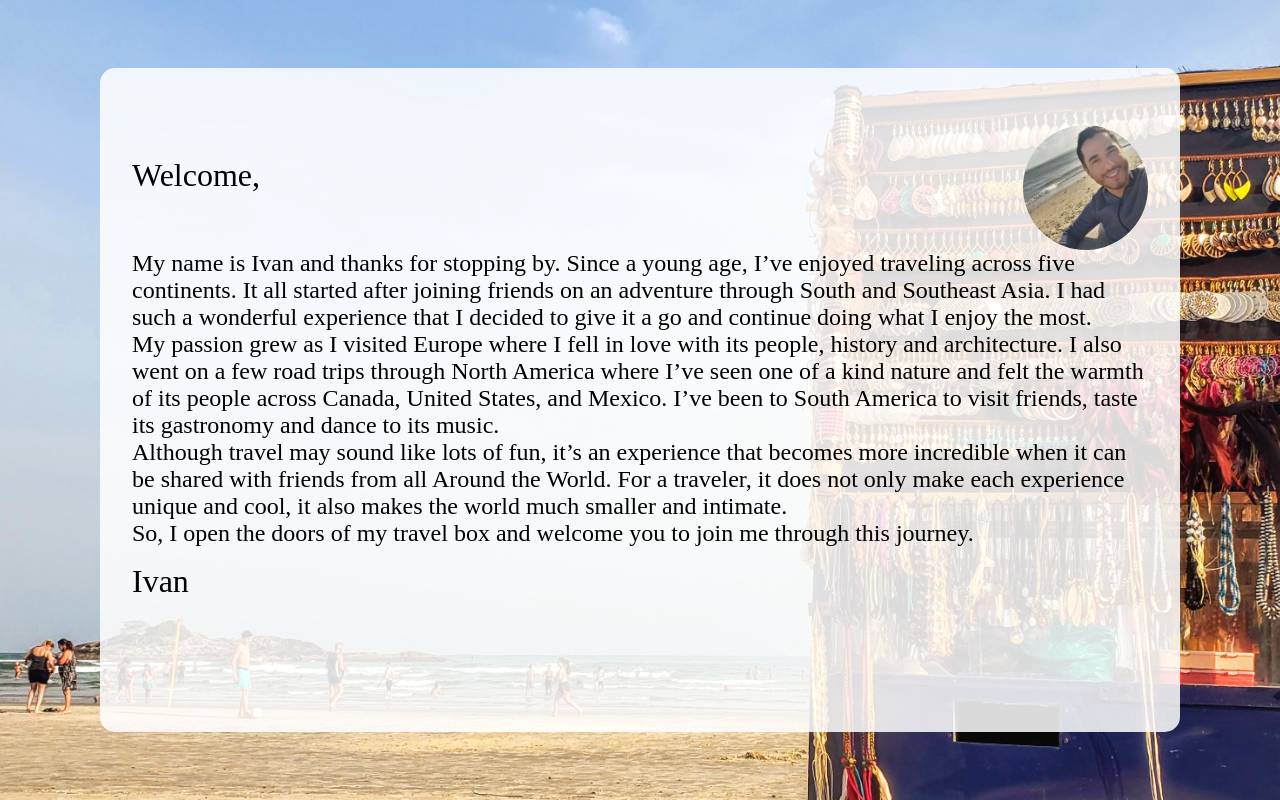
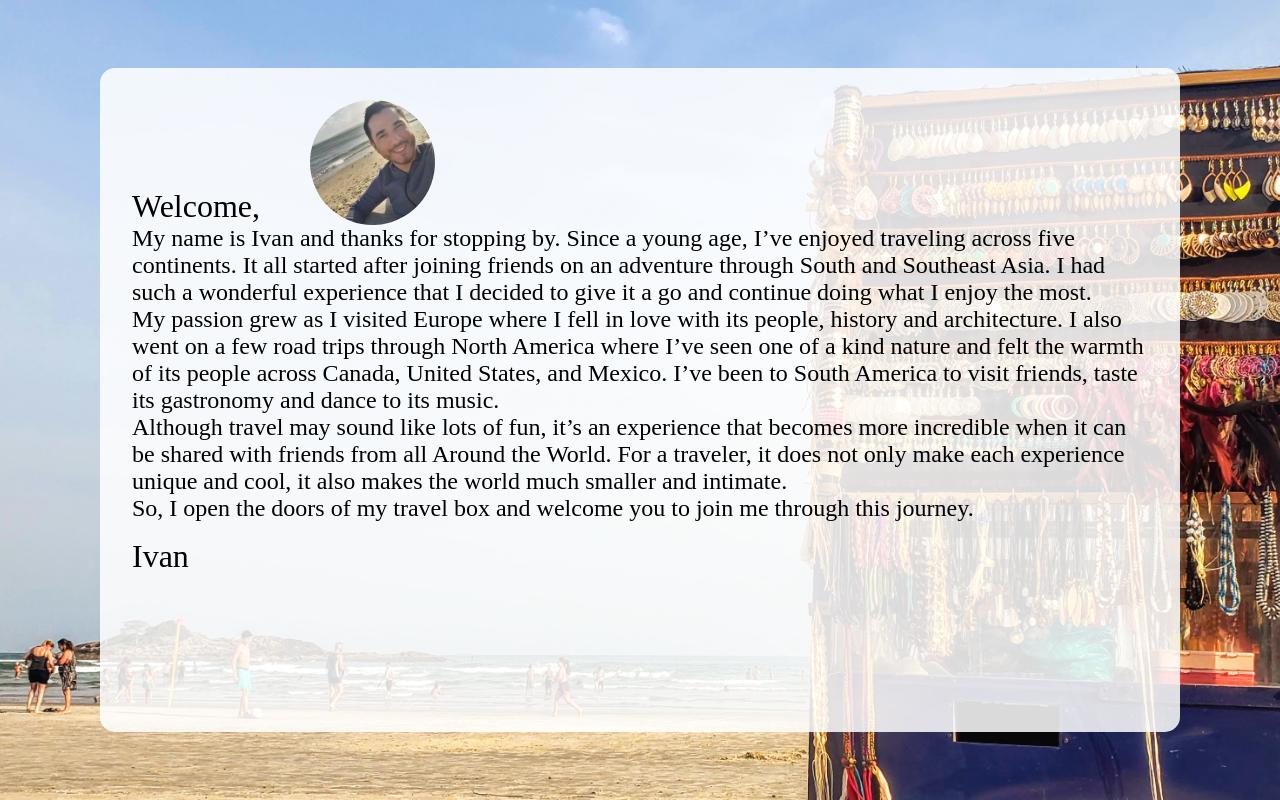
Before and after one commit to ivanzapatarivera/angkor, a React (Create React App) app in the folder client/: page / in a window 1280 px wide. Built offline with nearby package versions, Linux system fonts and the light colour scheme; a web font is replaced by a local one.

Commit message:
Added map method in JSX line 43 to 45

```diff
--- a/client/src/setWelcomeLetter/letter.js
+++ b/client/src/setWelcomeLetter/letter.js
@@ -43,6 +43,7 @@ export default class Letter extends Component {
         {returnText().map(element => {
           return <div className="letter-text">{element}</div>
         })}
+
         <div className="signature">{returnSignature()}</div>
       </div>
     );
--- a/client/src/setWelcomeLetter/style.css
+++ b/client/src/setWelcomeLetter/style.css
@@ -28,16 +28,15 @@
 }
 
 .welcome-text {
-  width: 50%;
   display: flex;
   justify-content: left;
-  align-items: center;
+  align-items: flex-end;
 }
 
 .welcome-image {
-  width: 50%;
+  margin-left: 50px;
   display: flex;
-  justify-content: right;
+  justify-content: left;
   align-items: center;
 }
 
@@ -49,9 +48,6 @@
   max-width: 125px;
   rotate: -25deg;
   border-radius: 50%;
-  padding: 0;
-  margin-top: 25px;
-  margin-bottom: 0;
 }
 
 @media screen and (max-width: 480px) {
```
Also changed, not shown: 7 other files (tests, documents, lock files or other folders).
